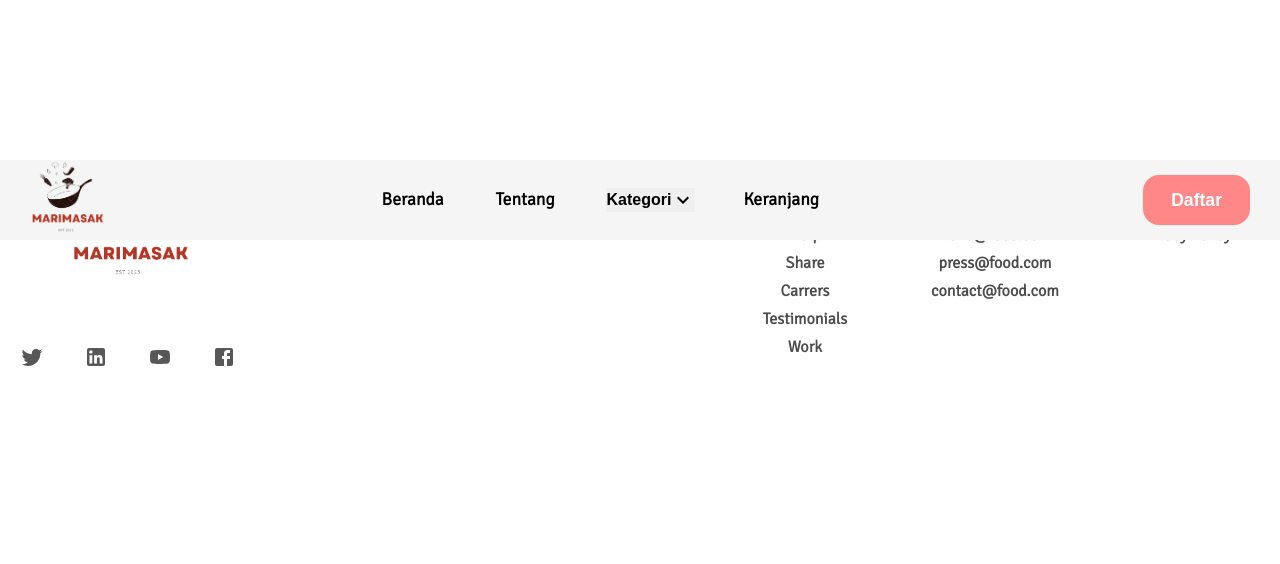
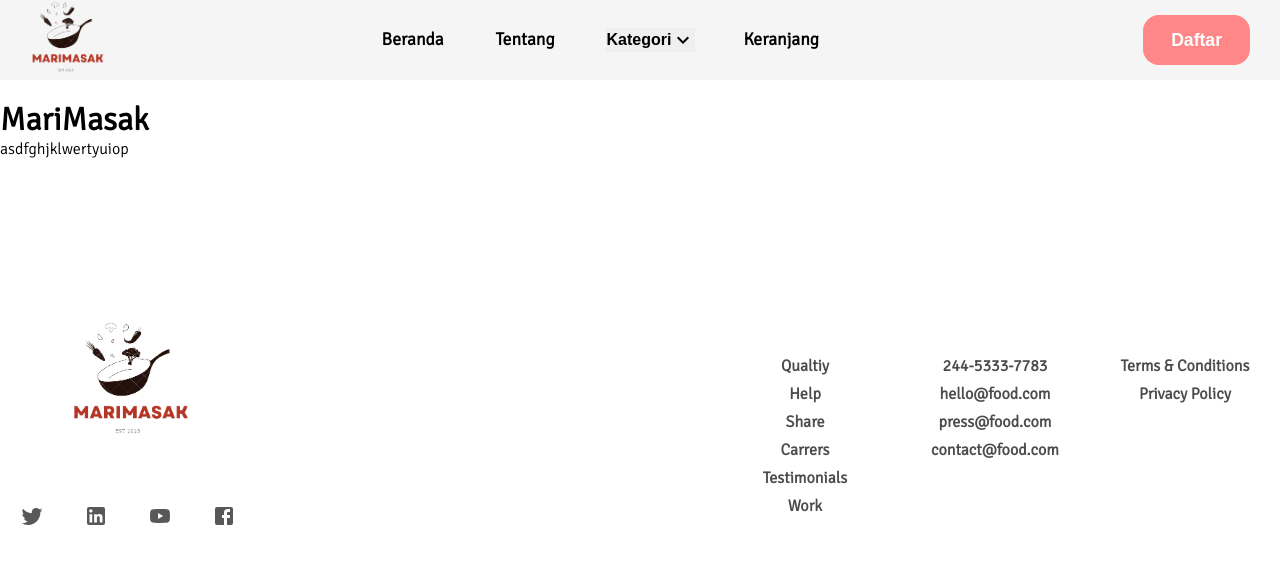
Before and after one commit to rifkyhilman/Marimasak-client, a React (Create React App) app: page /tentang in a window 1280 px wide. Shown: the top 564 px of the page. Built offline with nearby package versions, Linux system fonts and the light colour scheme.

Commit message:
TentangKami Page

```diff
--- a/src/App.js
+++ b/src/App.js
@@ -2,6 +2,7 @@ import React from 'react';
 import { BrowserRouter as Router, Routes, Route } from 'react-router-dom';
 import Header from './Components/Header';
 import HomePage from './pages/HomePage';
+import TentangPage from './pages/TentangPage';
 import Footer from './Components/Footer';
 import './Styles/index.scss';
 import './Styles/Responsive.scss';
@@ -13,6 +14,7 @@ const App = () => {
       <Header />
       <Routes>
         <Route path='/' element={<HomePage />} />
+        <Route path='/tentang' element={<TentangPage />} />
         {/* <Route path='/detail/:id' element={<DetailResepPage />} />
         <Route path='/kategori/:daerah' element={<KategoriDaerahPage />} />
         <Route path='/login' element={<LoginPage />} />
--- /dev/null
+++ b/src/Styles/TentangPage.scss
@@ -0,0 +1,3 @@
+.container {
+    padding-top: 100px;
+}
--- /dev/null
+++ b/src/pages/TentangPage.js
@@ -0,0 +1,16 @@
+import React from "react";
+import '../Styles/TentangPage.scss';
+
+const TentangPage = () => {
+    return (
+        <>
+        <div className="container">
+        <h1> MariMasak</h1>
+        <p>asdfghjklwertyuiop</p>
+        </div>
+        </>
+    )
+
+}
+
+export default TentangPage ;
```
